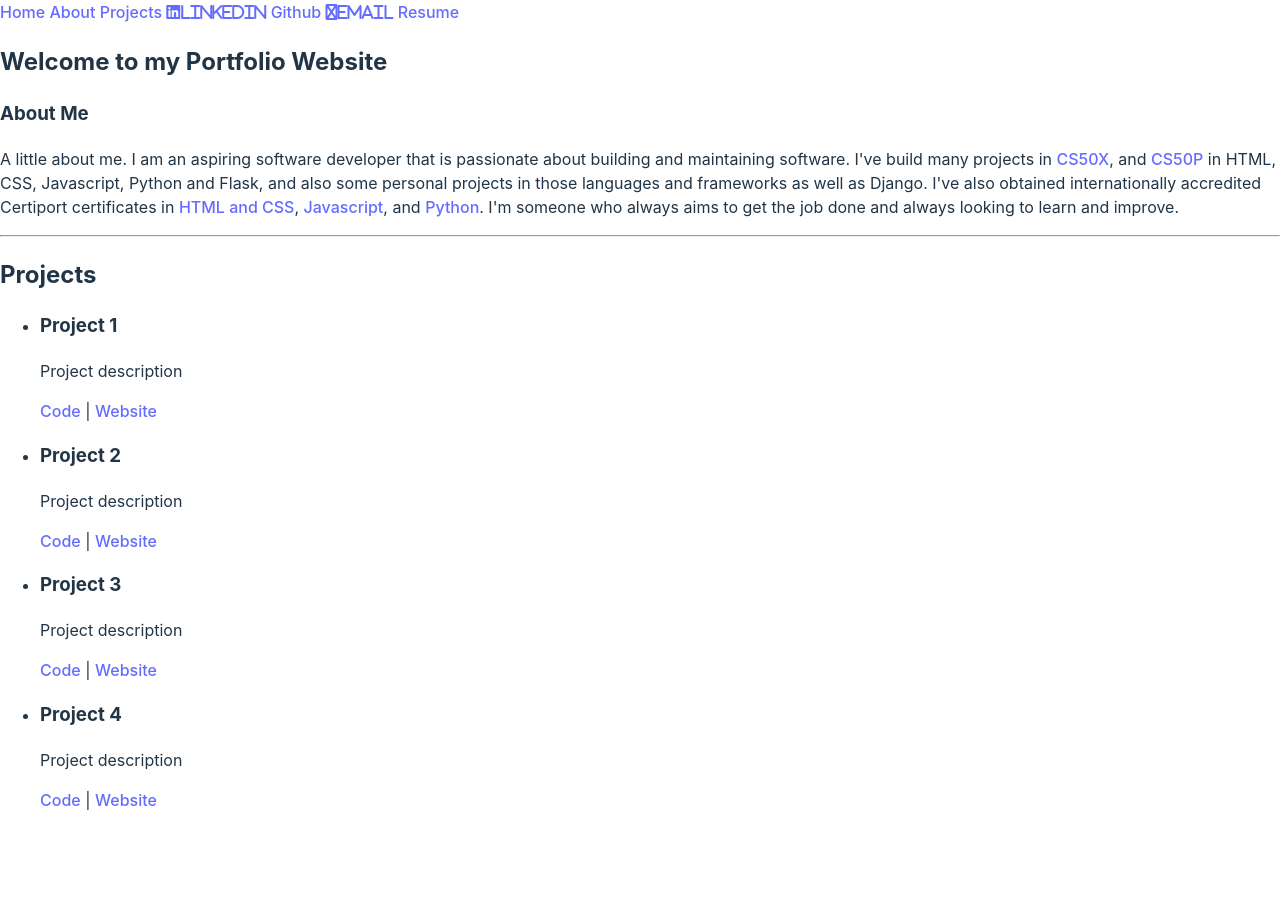
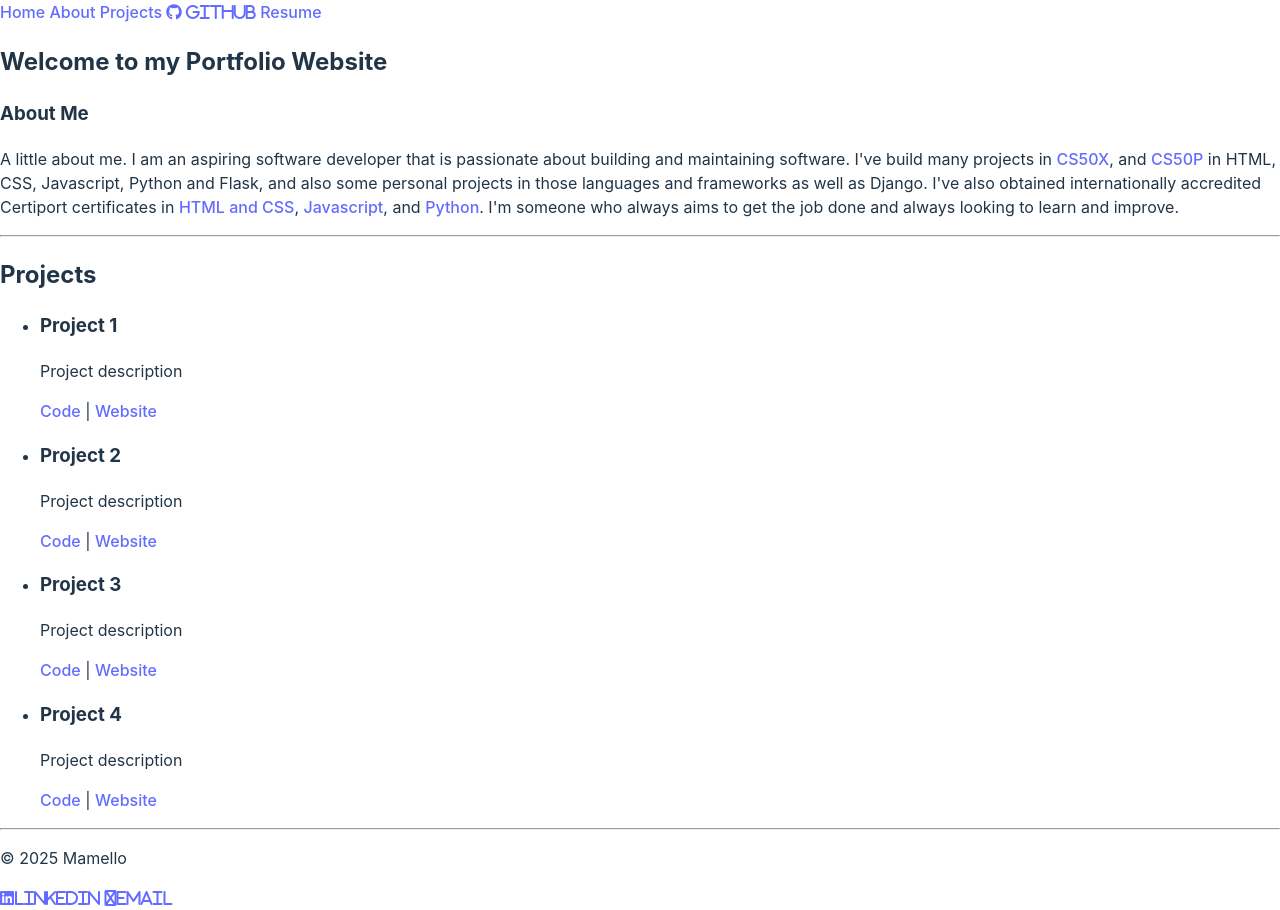
Before and after one commit to IndigoBlack/Portfolio-Website, a React (Vite) app in the folder my-portfolio/: page / in a window 1280 px wide. Before the commit the page ends 828 px from the top, so only its background shows below. Built offline with nearby package versions, Linux system fonts and the light colour scheme.

Commit message:
Added a footer

```diff
--- a/my-portfolio/src/App.jsx
+++ b/my-portfolio/src/App.jsx
@@ -5,6 +5,7 @@ import React from 'react';
 import Home from './Home';
 import About from './About';
 import Projects from './Projects';
+import Footer from './Footer';
 
 const App = () => {
   return (
@@ -13,6 +14,8 @@ const App = () => {
       <About />
       <hr />
       <Projects />
+      <hr />
+      <Footer />
     </>
   )
 }
--- /dev/null
+++ b/my-portfolio/src/Footer.jsx
@@ -0,0 +1,15 @@
+import react from 'react';
+
+function Footer() {
+    const date = new Date();
+    return (
+        <section>
+            <p>&copy; {date.getFullYear()} Mamello</p> <a href='https://www.linkedin.com/in/mamello-molokwane-2b3b04213' target='_blank'>
+                        <i className='fab fa-linkedin'>Linkedin  </i>
+                    </a> <a href='mailto:mamellomolokwane10@gmail.com' target='_blank'>
+                        <i className='fab fa-envelope'>Email </i>
+                    </a>
+        </section>
+    )
+}
+export default Footer
--- a/my-portfolio/src/Home.jsx
+++ b/my-portfolio/src/Home.jsx
@@ -5,17 +5,12 @@ function Home() {
     return (
         <section id='home'>
             <header>
-                <nav>
+                <nav id='navbar'>
                     <a href='#home'>Home </a>
                     <a href='#about'> About </a>
                     <a href='#projects'>Projects </a>
-                    <a href='https://www.linkedin.com/in/mamello-molokwane-2b3b04213' target='_blank'>
-                        <i className='fab fa-linkedin'>Linkedin  </i>
-                    </a>
-                    <a href='https://github.com/IndigoBlack' target='_blank'> Github </a>
-                    <a href='mailto:mamellomolokwane10@gmail.com' target='_blank'>
-                        <i className='fab fa-envelope'>Email </i>
-                    </a>
+                    <a href='https://github.com/IndigoBlack' target='_blank'> <i class="fab fa-github"> Github </i></a>
+
                     <a href="/Resume.pdf" target="_blank" rel="noopener noreferrer"> Resume</a>
                 </nav>
             </header>
```
